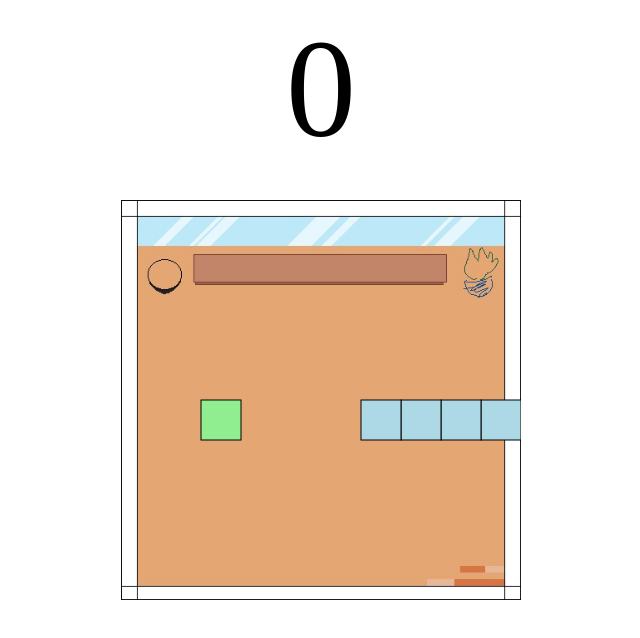
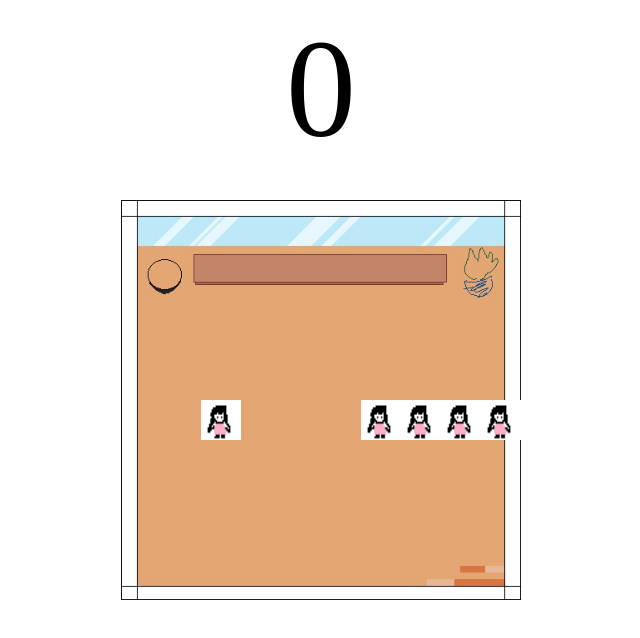
Before and after one commit to BY1994/dance-snake-game, a plain HTML site: page index.html in a window 1280 px wide. Shown: the whole page, without its empty margins (319-959 px from the left). Drawn offline with Linux system fonts and the light colour scheme.

Commit message:
[feat] add character image (temp)
This patch added character image.

Signed-off-by: BY1994 <lovelychoco100@gmail.com>

```diff
--- a/index.html
+++ b/index.html
@@ -54,13 +54,29 @@
     document.addEventListener("keydown", change_direction);
     // Return a two dimensional drawing context
     const snakeboard_ctx = snakeboard.getContext("2d");
-    // Start game
-    var background = new Image();
-    background.src = "background_temp.png";
-    background.onload = function(){
+
+    var Counter = 0;
+    var TotalImages = 2;
+
+    var onloadCallback = function(){
+        // Increment the counter
+        Counter++;
+
+        // Verify if the counter is less than the number of images
+        if(Counter < TotalImages){
+            return;
+        }
+        // Trigger the final callback if is the last img
         main();
         gen_food();
-    }
+    };
+
+    var background = new Image();
+    var character = new Image();
+    background.src = "background_temp.png";
+    character.src = "character_temp.png";
+    background.onload = onloadCallback;
+    character.onload = onloadCallback;
 
     // main function called repeatedly to keep the game running
     function main() {
@@ -90,24 +106,12 @@
     }
 
     function drawFood() {
-      snakeboard_ctx.fillStyle = 'lightgreen';
-      snakeboard_ctx.strokestyle = 'darkgreen';
-      snakeboard_ctx.fillRect(food_x, food_y, character_size, character_size);
-      snakeboard_ctx.strokeRect(food_x, food_y, character_size, character_size);
+        snakeboard_ctx.drawImage(character, food_x, food_y, character_size, character_size);
     }
 
     // Draw one snake part
     function drawSnakePart(snakePart) {
-
-      // Set the colour of the snake part
-      snakeboard_ctx.fillStyle = snake_col;
-      // Set the border colour of the snake part
-      snakeboard_ctx.strokestyle = snake_border;
-      // Draw a "filled" rectangle to represent the snake part at the coordinates
-      // the part is located
-      snakeboard_ctx.fillRect(snakePart.x, snakePart.y, character_size, character_size);
-      // Draw a border around the snake part
-      snakeboard_ctx.strokeRect(snakePart.x, snakePart.y, character_size, character_size);
+        snakeboard_ctx.drawImage(character, snakePart.x, snakePart.y, character_size, character_size);
     }
 
     function has_game_ended() {
```
Also changed, not shown: character_temp.png (added).
